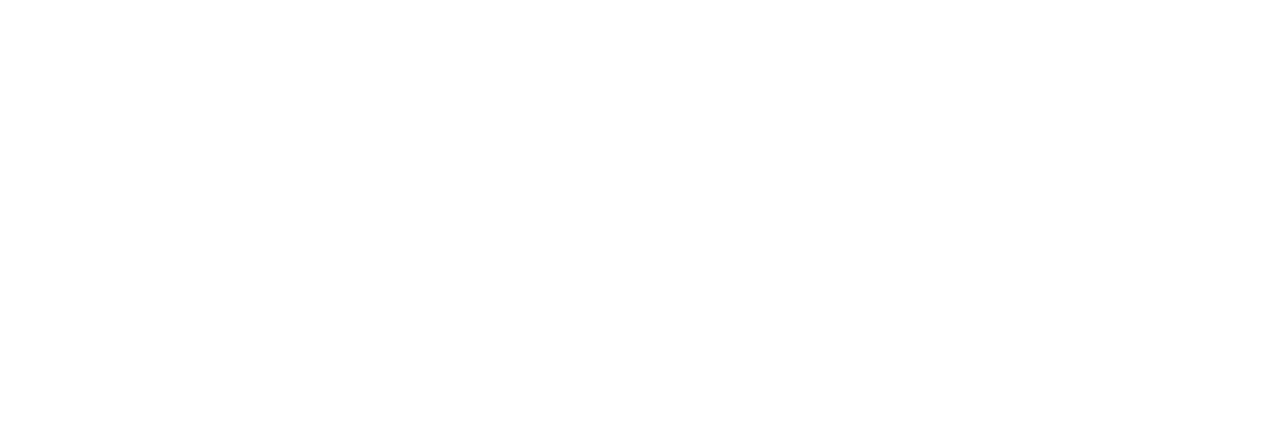
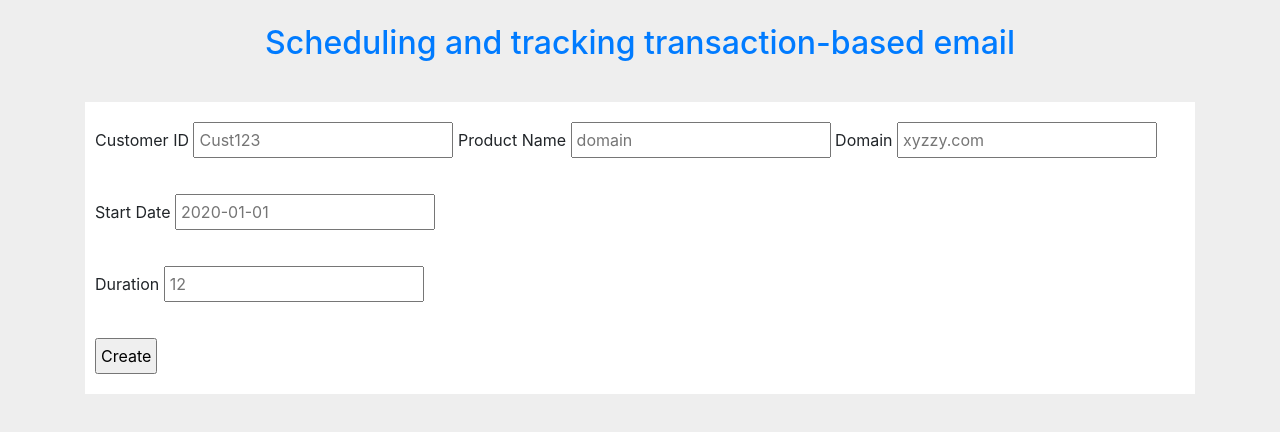
Before and after one commit to tumaca28/proto, a plain HTML site: page index.html in a window 1280 px wide. Drawn offline with nearby package versions, Linux system fonts and the light colour scheme.

Commit message:
Adding HTML form

```diff
--- a/index.html
+++ b/index.html
@@ -5,9 +5,40 @@
     <meta name="viewport" content="width=device-width, initial-scale=1.0">
     <link rel="stylesheet" href="https://stackpath.bootstrapcdn.com/bootstrap/4.3.1/css/bootstrap.min.css" integrity="sha384-ggOyR0iXCbMQv3Xipma34MD+dH/1fQ784/j6cY/iJTQUOhcWr7x9JvoRxT2MZw1T" crossorigin="anonymous">
     <link rel="stylesheet" href="styles.css">
-    <title>Scheduling and tracking transaction-based email</title>
+    <title>Prototype</title>
 </head>
 <body>
+    <!-- top section -->
+    <div class="intro py-3-bg-black text-center">
+      <div class="container">
+          <h2 class="text-primary display-6 my-4">Scheduling and tracking transaction-based email</h2>
+      </div>
+    </div>
+
+    <div class="container">
+        <form class="form">
+            <div class="mb-3">
+                <label for="customer" class="form-label">Customer ID</label>
+                <input type="text" id="customer" placeholder="Cust123">
+
+                <label for="product" class="form-label">Product Name</label>
+                <input type="text" id="product" placeholder="domain">
+
+                <label for="domain" class="form-label">Domain</label>
+                <input type="text" id="domain" placeholder="xyzzy.com">
+            </div>
+            <div class="mb-3">
+                <label for="start" class="form-label">Start Date</label>
+                <input type="text" id="start" placeholder="2020-01-01">
+            </div>
+            <div class="mb-3">
+                <label for="duration" class="form-label">Duration</label>
+                <input type="text" id="duration" placeholder="12">
+            </div>
+
+            <input type="submit" value="Create">
+        </form>
+    </div>
 
     <script src="scripts/app.js"></script>
 </body>
--- a/styles.css
+++ b/styles.css
@@ -0,0 +1,18 @@
+body{
+    background: #eee;
+  }
+  form{
+    margin: 40px auto;
+    background: white;
+    padding: 10px;
+  }
+  input{
+    margin: 10px auto;
+    padding: 4px;
+  }
+  .success{
+    border: 2px solid limegreen;
+  }
+  .error{
+    border: 2px solid crimson;
+  }
```
